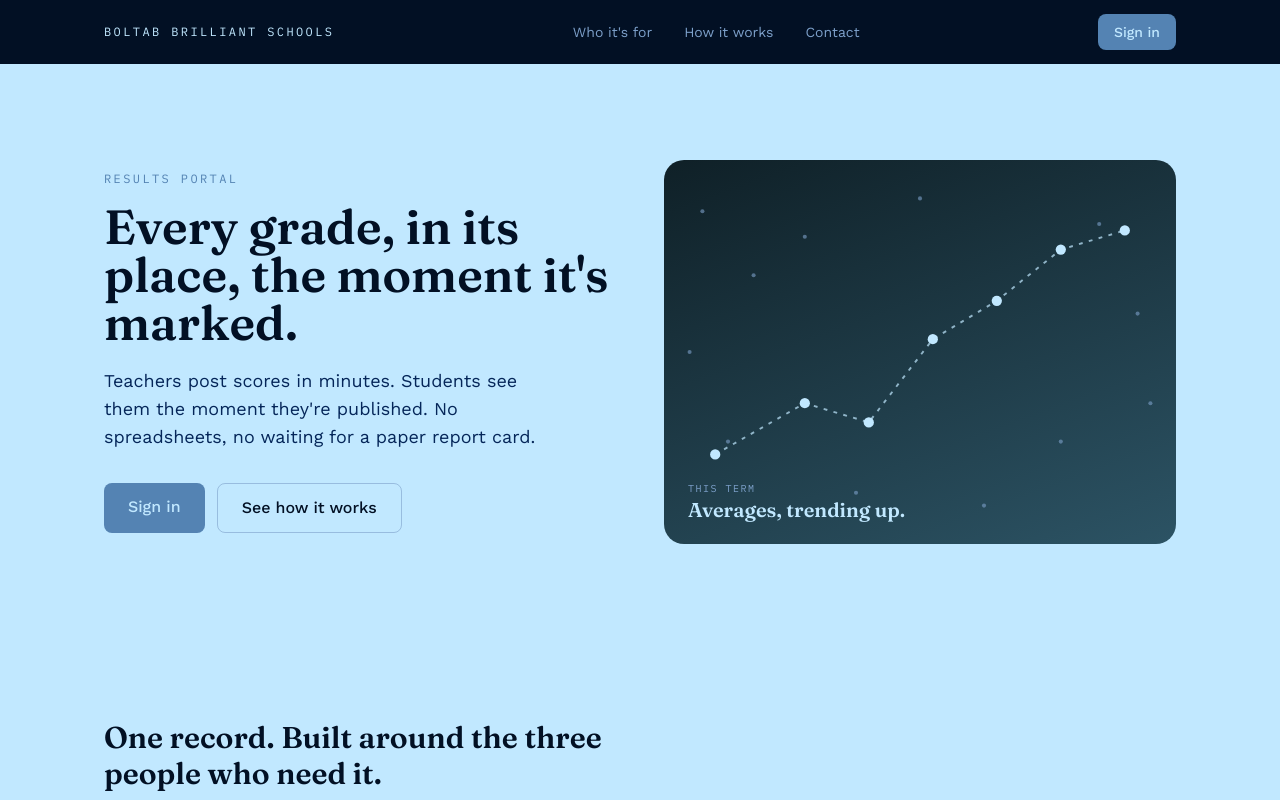
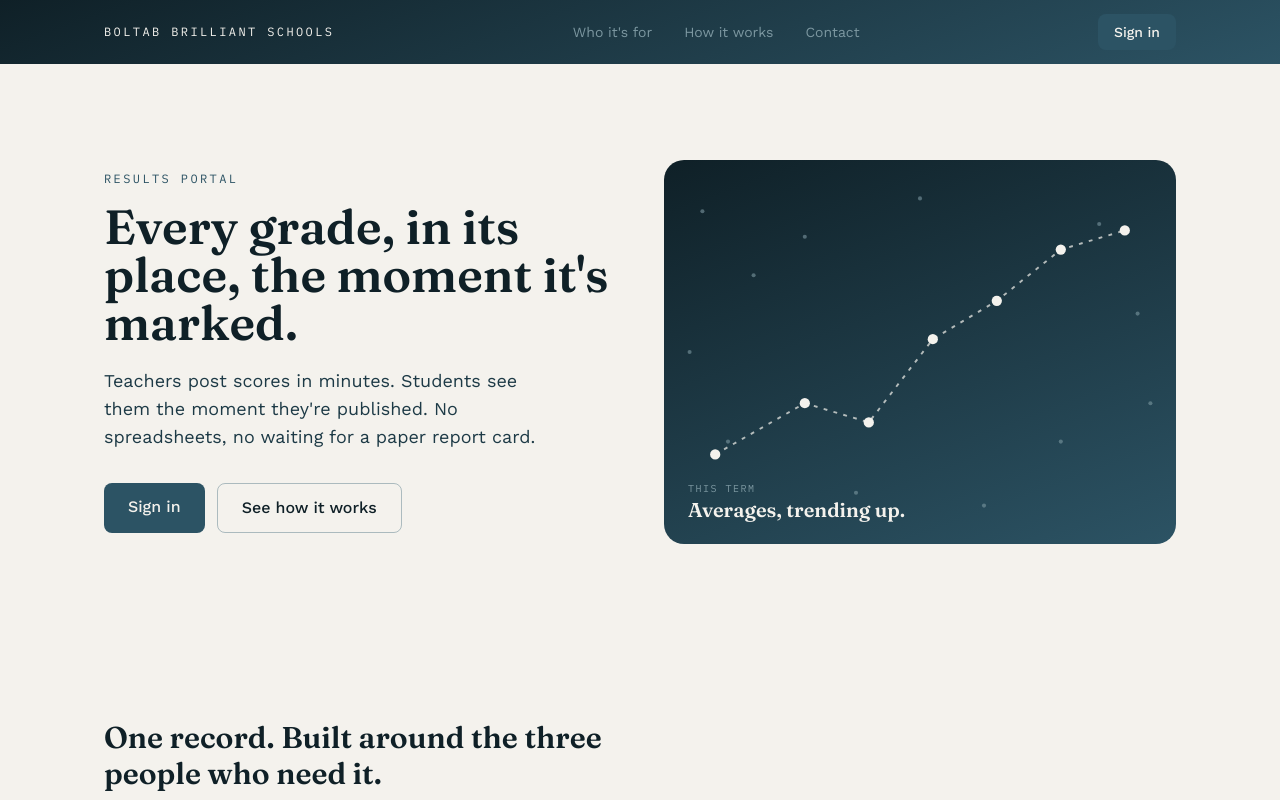
Before and after one commit to starringdaggers/Boltab, a Next.js app: page / in a window 1280 px wide. Shown: the top 800 px of the page. Built offline with nearby package versions, Linux system fonts and the light colour scheme.

Commit message:
Add files via upload

```diff
--- a/src/app/globals.css
+++ b/src/app/globals.css
@@ -8,7 +8,7 @@
 
 /* Visible keyboard focus everywhere — accessibility floor, don't remove */
 :focus-visible {
-  outline: 2px solid #5483b3;
+  outline: 2px solid #2C5364;
   outline-offset: 2px;
 }
 
--- a/src/app/login/page.tsx
+++ b/src/app/login/page.tsx
@@ -40,7 +40,7 @@ export default function LoginPage() {
   return (
     <main className="min-h-screen w-full grid grid-cols-1 md:grid-cols-2">
       {/* Left panel — the form */}
-      <div className="flex items-center justify-center bg-bistre px-8 py-16 md:px-16">
+      <div className="flex items-center justify-center bg-ocean-sunset px-8 py-16 md:px-16">
         <div className="w-full max-w-sm">
           <p className="font-mono text-xs tracking-[0.2em] text-taupe uppercase mb-3">
             Boltab Brilliant Schools
@@ -141,7 +141,7 @@ export default function LoginPage() {
           className="absolute inset-0 opacity-[0.08]"
           style={{
             backgroundImage:
-              "repeating-linear-gradient(to bottom, transparent, transparent 47px, #C1E8FF 48px)",
+              "repeating-linear-gradient(to bottom, transparent, transparent 47px, #F4F2ED 48px)",
           }}
         />
 
@@ -157,16 +157,16 @@ export default function LoginPage() {
               cy="80"
               r="76"
               fill="none"
-              stroke="#C1E8FF"
+              stroke="#F4F2ED"
               strokeWidth="2"
               strokeDasharray="4 6"
             />
-            <circle cx="80" cy="80" r="60" fill="#C1E8FF" opacity="0.08" />
+            <circle cx="80" cy="80" r="60" fill="#F4F2ED" opacity="0.08" />
             <text
               x="80"
               y="72"
               textAnchor="middle"
-              fill="#C1E8FF"
+              fill="#F4F2ED"
               fontFamily="var(--font-fraunces)"
               fontSize="34"
               fontWeight="600"
@@ -177,7 +177,7 @@ export default function LoginPage() {
               x="80"
               y="98"
               textAnchor="middle"
-              fill="#7DA0CA"
+              fill="#7C97A0"
               fontFamily="var(--font-plexmono)"
               fontSize="9"
               letterSpacing="2"
--- a/src/app/page.tsx
+++ b/src/app/page.tsx
@@ -4,7 +4,7 @@ export default function LandingPage() {
   return (
     <main className="bg-antique text-bistre">
       {/* Nav */}
-      <header className="sticky top-0 z-20 bg-bistre">
+      <header className="sticky top-0 z-20 bg-ocean-sunset">
         <div className="max-w-6xl mx-auto px-6 md:px-10 h-16 flex items-center justify-between">
           <span className="font-mono text-xs tracking-[0.2em] text-antique uppercase">
             Boltab Brilliant Schools
@@ -72,13 +72,13 @@ export default function LandingPage() {
                 [310, 220], [200, 30], [150, 260], [250, 270], [20, 150],
                 [380, 190], [110, 60],
               ].map(([cx, cy], i) => (
-                <circle key={i} cx={cx} cy={cy} r="1.6" fill="#7DA0CA" opacity="0.6" />
+                <circle key={i} cx={cx} cy={cy} r="1.6" fill="#7C97A0" opacity="0.6" />
               ))}
 
               <polyline
                 points="40,230 110,190 160,205 210,140 260,110 310,70 360,55"
                 fill="none"
-                stroke="#C1E8FF"
+                stroke="#F4F2ED"
                 strokeWidth="1.5"
                 strokeDasharray="3 5"
                 opacity="0.7"
@@ -87,7 +87,7 @@ export default function LandingPage() {
                 [40, 230], [110, 190], [160, 205], [210, 140],
                 [260, 110], [310, 70], [360, 55],
               ].map(([cx, cy], i) => (
-                <circle key={i} cx={cx} cy={cy} r="4" fill="#C1E8FF" />
+                <circle key={i} cx={cx} cy={cy} r="4" fill="#F4F2ED" />
               ))}
             </svg>
             <div className="absolute bottom-5 left-6 right-6">
--- a/src/components/shared/CelebrationModal.tsx
+++ b/src/components/shared/CelebrationModal.tsx
@@ -2,7 +2,7 @@
 
 import { useEffect, useState } from "react";
 
-const CONFETTI_COLORS = ["#5483B3", "#7DA0CA", "#C1E8FF", "#052659", "#4C7A5E"];
+const CONFETTI_COLORS = ["#2C5364", "#7C97A0", "#F4F2ED", "#B08B3A", "#4C7A5E"];
 
 export default function CelebrationModal({
   open,
--- a/src/components/shared/DashboardShell.tsx
+++ b/src/components/shared/DashboardShell.tsx
@@ -57,7 +57,7 @@ export default function DashboardShell({
   return (
     <div className="min-h-screen flex bg-antique">
       {/* Mobile top bar */}
-      <div className="md:hidden fixed top-0 inset-x-0 z-30 bg-bistre flex items-center justify-between px-4 h-14 print:hidden">
+      <div className="md:hidden fixed top-0 inset-x-0 z-30 bg-ocean-sunset flex items-center justify-between px-4 h-14 print:hidden">
         <div>
           <p className="font-mono text-[9px] tracking-[0.15em] text-taupe uppercase">
             Boltab Brilliant Schools
@@ -84,7 +84,7 @@ export default function DashboardShell({
             className="absolute inset-0 bg-bistre/60"
             onClick={() => setOpen(false)}
           />
-          <aside className="relative w-72 max-w-[80vw] bg-bistre flex flex-col h-full">
+          <aside className="relative w-72 max-w-[80vw] bg-ocean-sunset flex flex-col h-full">
             <button
               onClick={() => setOpen(false)}
               aria-label="Close menu"
@@ -101,7 +101,7 @@ export default function DashboardShell({
       )}
 
       {/* Desktop sidebar */}
-      <aside className="hidden md:flex w-60 shrink-0 bg-bistre flex-col print:hidden">
+      <aside className="hidden md:flex w-60 shrink-0 bg-ocean-sunset flex-col print:hidden">
         {sidebarInner}
       </aside>
 
--- a/tailwind.config.ts
+++ b/tailwind.config.ts
@@ -1,14 +1,14 @@
 import type { Config } from "tailwindcss";
 
 // Boltab Brilliant Schools — design token system
-// Palette source: "Starla" blues (#021024 → #C1E8FF), applied by Claude.
-// Token names (bistre/antique/taupe/choc/vandyke) are historical from the
-// original brown palette — they're kept as-is here so no component code
-// needs to change, they just now resolve to the blue values below, in the
-// same light-to-dark structural roles as before:
-//   antique = lightest (backgrounds)   → taupe = muted/borders
-//   choc    = accent/CTA               → vandyke = secondary dark
-//   bistre  = darkest (primary/nav)
+// Palette: built entirely from "Ocean Sunset" (#0F2027 → #2C5364), no blue.
+// Token names (bistre/antique/taupe/choc/vandyke) are historical from an
+// earlier palette — kept as-is so no component code needs to change, they
+// just resolve to these teal/neutral values now, in the same light-to-dark
+// structural roles as before:
+//   antique = lightest (warm neutral backgrounds) → taupe = muted teal-grey/borders
+//   choc    = accent/CTA (gradient's light stop)   → vandyke = secondary dark (mid-teal)
+//   bistre  = darkest (primary/nav, gradient's dark stop)
 // Two functional accents (outside the core palette) are added ONLY for result status states.
 const config: Config = {
   content: ["./src/**/*.{js,ts,jsx,tsx,mdx}"],
@@ -16,24 +16,24 @@ const config: Config = {
     extend: {
       colors: {
         bistre: {
-          DEFAULT: "#021024",
-          light: "#0A2340",
+          DEFAULT: "#0F2027",
+          light: "#16303B",
         },
         antique: {
-          DEFAULT: "#C1E8FF",
-          dim: "#A9D9F5",
+          DEFAULT: "#F4F2ED",
+          dim: "#EAE6DD",
         },
         taupe: {
-          DEFAULT: "#7DA0CA",
-          dark: "#6890BC",
+          DEFAULT: "#7C97A0",
+          dark: "#66808A",
         },
         choc: {
-          DEFAULT: "#5483B3",
-          dark: "#3F6690",
+          DEFAULT: "#2C5364",
+          dark: "#234353",
         },
         vandyke: {
-          DEFAULT: "#052659",
-          light: "#0C3670",
+          DEFAULT: "#1D3A46",
+          light: "#274957",
         },
         // Functional accents — used ONLY for grade/result states, never as brand color
         status: {
@@ -48,10 +48,6 @@ const config: Config = {
         mono: ["var(--font-plexmono)", "monospace"],
       },
       backgroundImage: {
-        // "Ocean Sunset" gradient — a deliberate complement to the Starla
-        // blues (#0F2027 sits right next to bistre, #2C5364 sits between
-        // vandyke and choc), used for dark panels that want more depth
-        // than a flat bistre fill.
         "ocean-sunset": "linear-gradient(160deg, #0F2027 0%, #2C5364 100%)",
       },
       borderRadius: {
```
Also changed, not shown: 1 other file (tests, documents, lock files or other folders).
